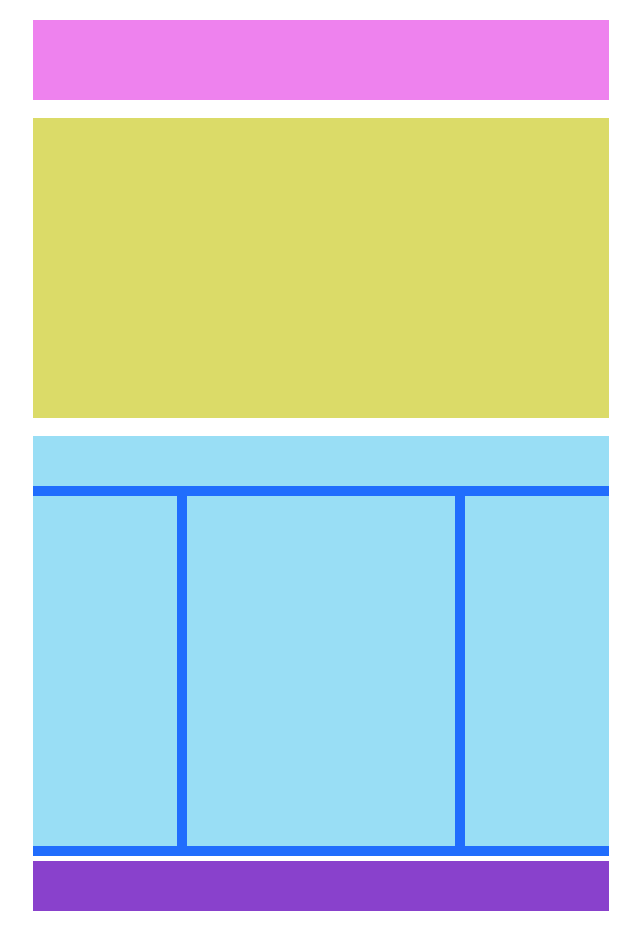
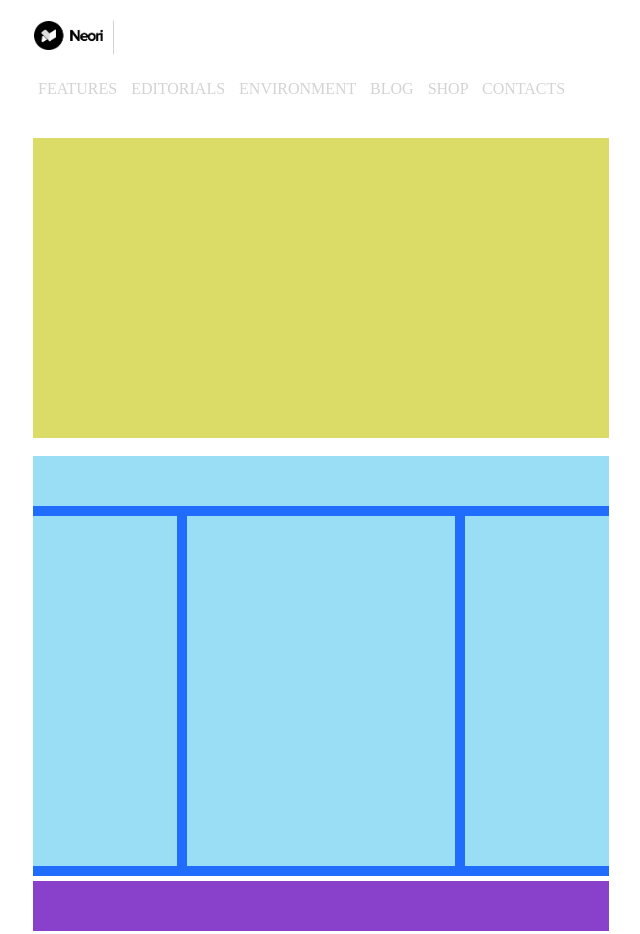
Before and after one commit to Furentsu/htmlcss-wp, a plain HTML site: page index.html in a window 1280 px wide. Shown: the whole page, without its empty margins (319-959 px from the left). Drawn offline with Linux system fonts and the light colour scheme.

Commit message:
Added header

```diff
--- a/css/style.css
+++ b/css/style.css
@@ -11,10 +11,36 @@
 
 /* Sezione header */
 
-.logo-title {
-    height: 80px;
-    background-color: violet;
+header {
+    height: 100px;
     margin-bottom: 18px;
+}
+
+.logo {
+    width: 14%;
+    border: 1px solid transparent;
+    border-right-color: lightgray;
+    padding-right: 10px;
+}
+
+.logo img {
+    width: 100%;
+    height: 100%;
+}
+
+.navbar {
+padding: 25px 0 0;
+}
+
+.navbar li {
+    list-style-type: none;
+    display: inline;
+    padding: 0 5px;
+}
+
+.navbar a {
+    text-decoration: none;
+    color: lightgray;
 }
 
 /* Sezione principale */
@@ -24,7 +50,6 @@
     background-color: rgb(219, 219, 104);
     margin-bottom: 18px;
 }
-
 
 .content {
     background-color: rgb(32, 109, 253);
--- a/index.html
+++ b/index.html
@@ -15,9 +15,39 @@
         <!-- Sezione header -->
 
         <header>
-            <div class="logo-title">
+            <div class="logo">
+                <img src="img/logo.png" alt="logo">
+            </div>
 
-            </div>
+            <nav>
+                <div class="navbar">
+                    <ul>
+                        <li>
+                            <a href="#">FEATURES</a>
+                        </li>
+
+                        <li>
+                            <a href="#">EDITORIALS</a>
+                        </li>
+
+                        <li>
+                            <a href="#">ENVIRONMENT</a>
+                        </li>
+
+                        <li>
+                            <a href="#">BLOG</a>
+                        </li>
+
+                        <li>
+                            <a href="#">SHOP</a>
+                        </li>
+
+                        <li>
+                            <a href="#">CONTACTS</a>
+                        </li>
+                    </ul>
+                </div>
+            </nav>
         </header>
 
         <!-- Sezione principale -->
```
